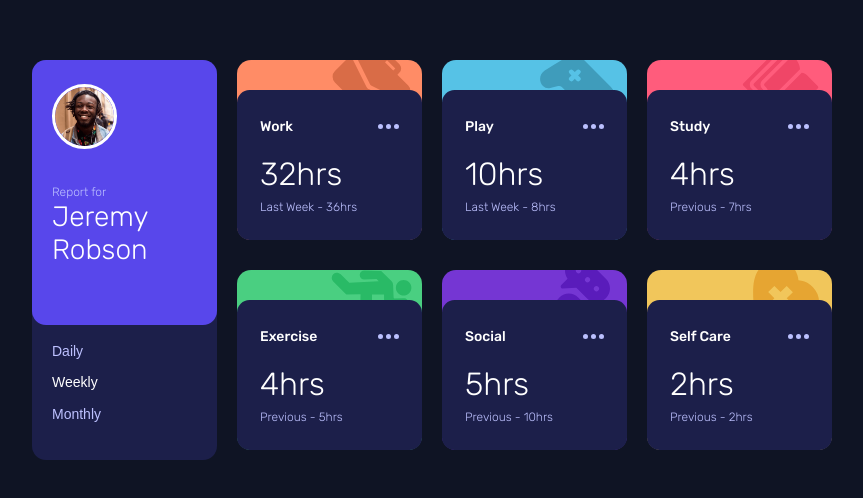
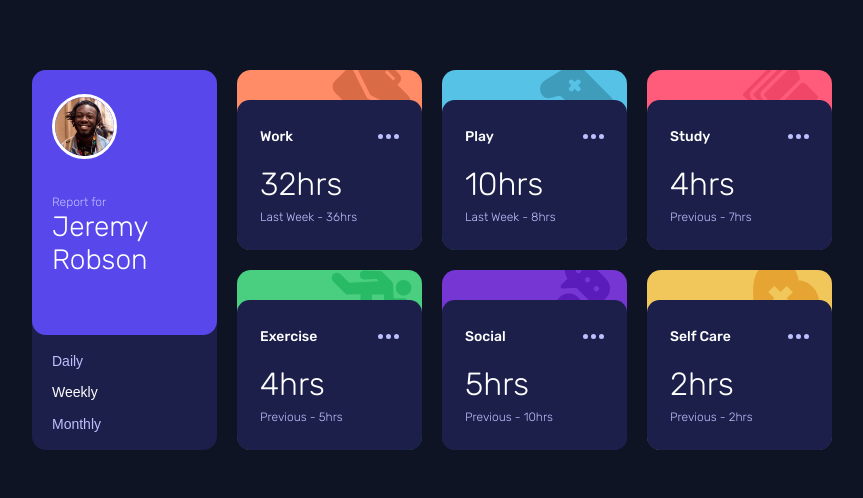
Before and after one commit to Mario-hs/time-tracking-dashboard-main, a plain HTML site: page index.html in a window 1280 px wide. Shown: the part 140-638 px from the top of the page, without its empty margins (208-1071 px from the left). Drawn offline with Linux system fonts and the light colour scheme.

Commit message:
Finished CSS Desktop

```diff
--- a/styles/_media.scss
+++ b/styles/_media.scss
@@ -1,12 +1,11 @@
 @media (min-width: 1024px){
     body {
-        display: grid;
-        grid-template-columns: 185px 3fr;
-        justify-content: center;
+        display: flex;
         column-gap: 20px;
 
         max-width: 800px;
-        margin: 200px auto;
+        max-height: 400px;
+        margin: auto;
 
         span {
             font-size: 12px;
```
Also changed, not shown: styles/styles.css, 1 other file.
